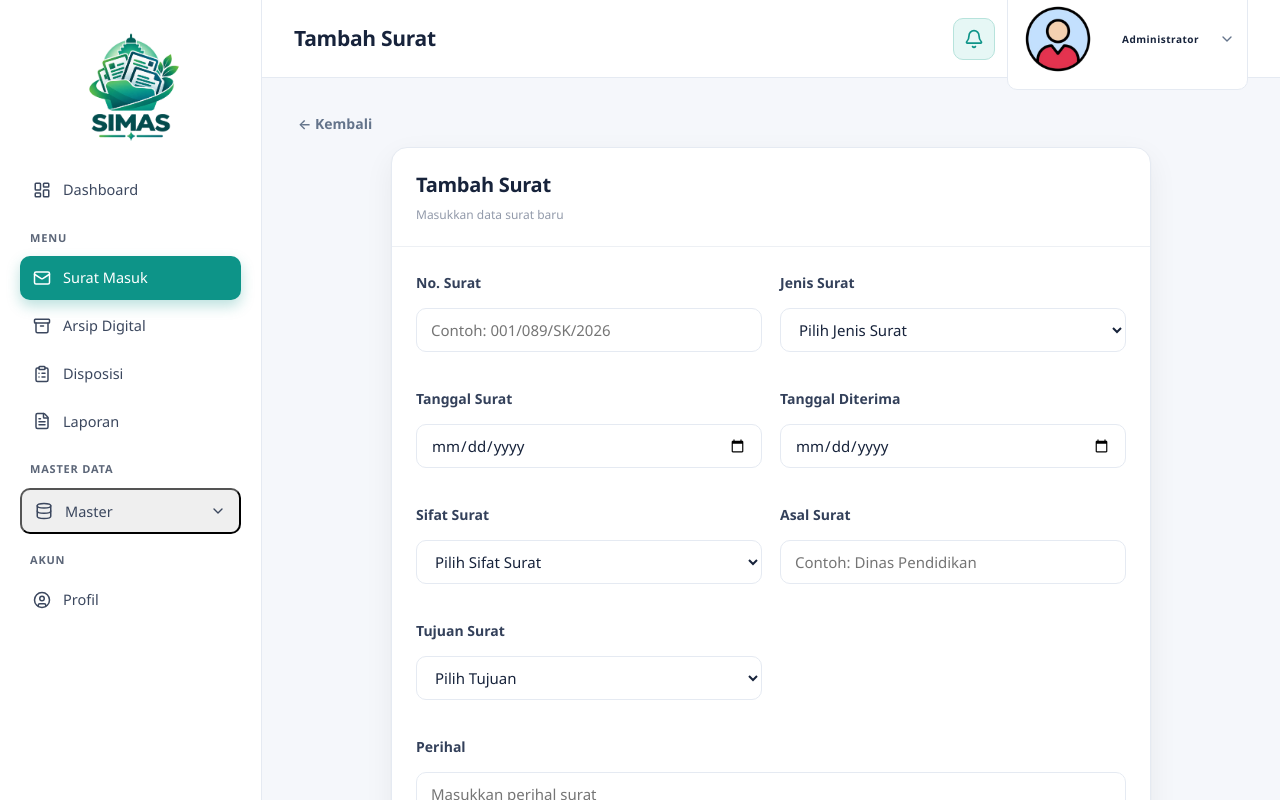
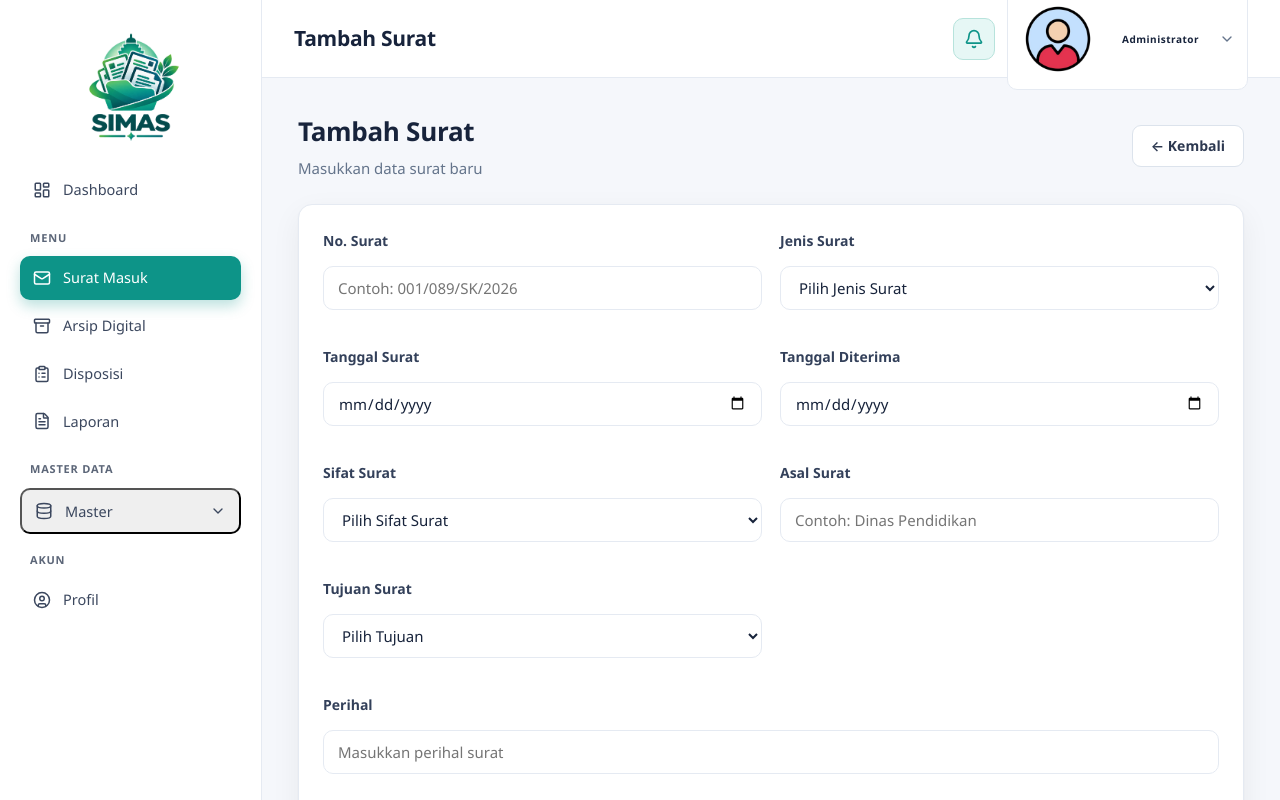
Before and after one commit to Andraaaxyz/simas-fronted, a React app: page /admin/surat-masuk/tambah in a window 1280 px wide. Shown: the top 800 px of the page. Built offline with nearby package versions, Linux system fonts and the light colour scheme; the HTML template or start-up script is replaced by a standard one.

Commit message:
style: use normal full-width page layout for tambah/edit/lihat surat pages

```diff
--- a/src/pages/auth/admin/SuratDetailPage.jsx
+++ b/src/pages/auth/admin/SuratDetailPage.jsx
@@ -37,6 +37,18 @@ function SuratDetailPage() {
 
       <div className="surat-page">
 
+        <div className="surat-header">
+
+          <div>
+
+            <h2>Detail Surat</h2>
+
+            <p>
+              Informasi lengkap surat masuk
+            </p>
+
+          </div>
+
           <button
             className="action-page-back"
             onClick={() => navigate("/admin/surat-masuk")}
@@ -44,21 +56,11 @@ function SuratDetailPage() {
             &larr; Kembali
           </button>
 
+        </div>
+
         <div className="action-page-card">
 
-          <div className="modal-header">
-
-            <div>
-              <h2>Detail Surat</h2>
-
-              <p>
-                Informasi lengkap surat masuk
-              </p>
-            </div>
-
-          </div>
-
-          <div className="detail-content">
+          <div className="detail-content detail-grid">
 
             <div className="detail-row">
               <span>No. Agenda</span>
--- a/src/pages/auth/admin/SuratFormPage.jsx
+++ b/src/pages/auth/admin/SuratFormPage.jsx
@@ -273,18 +273,10 @@ function SuratFormPage() {
 
       <div className="surat-page">
 
-        <button
-          className="action-page-back"
-          onClick={() => navigate("/admin/surat-masuk")}
-        >
-          &larr; Kembali
-        </button>
-
-        <div className="action-page-card">
-
-          <div className="modal-header">
+        <div className="surat-header">
 
           <div>
+
             <h2>
               {isEdit ? "Edit Surat" : "Tambah Surat"}
             </h2>
@@ -294,9 +286,19 @@ function SuratFormPage() {
                 ? "Perbarui data surat"
                 : "Masukkan data surat baru"}
             </p>
+
           </div>
 
+          <button
+            className="action-page-back"
+            onClick={() => navigate("/admin/surat-masuk")}
+          >
+            &larr; Kembali
+          </button>
+
         </div>
+
+        <div className="action-page-card">
 
           <div className="form-content form-2kolom">
 
--- a/src/pages/auth/pengguna/SuratDetailPage.jsx
+++ b/src/pages/auth/pengguna/SuratDetailPage.jsx
@@ -35,6 +35,18 @@ function PenggunaSuratDetailPage() {
 
       <div className="surat-page">
 
+        <div className="surat-header">
+
+          <div>
+
+            <h2>Detail Surat</h2>
+
+            <p>
+              Informasi surat masuk
+            </p>
+
+          </div>
+
           <button
             className="action-page-back"
             onClick={() => navigate("/pengguna/surat-masuk")}
@@ -42,21 +54,11 @@ function PenggunaSuratDetailPage() {
             &larr; Kembali
           </button>
 
+        </div>
+
         <div className="action-page-card">
 
-          <div className="modal-header">
-
-            <div>
-              <h2>Detail Surat</h2>
-
-              <p>
-                Informasi surat masuk
-              </p>
-            </div>
-
-          </div>
-
-          <div className="detail-content">
+          <div className="detail-content detail-grid">
 
             <div className="detail-row">
               <span>No. Agenda</span>
--- a/src/pages/auth/pimpinan/SuratDetailPage.jsx
+++ b/src/pages/auth/pimpinan/SuratDetailPage.jsx
@@ -78,6 +78,18 @@ function PimpinanSuratDetailPage() {
 
       <div className="surat-page">
 
+        <div className="surat-header">
+
+          <div>
+
+            <h2>Detail Surat</h2>
+
+            <p>
+              Informasi dan keputusan surat
+            </p>
+
+          </div>
+
           <button
             className="action-page-back"
             onClick={() => navigate("/pimpinan/surat-masuk")}
@@ -85,21 +97,11 @@ function PimpinanSuratDetailPage() {
             &larr; Kembali
           </button>
 
+        </div>
+
         <div className="action-page-card">
 
-          <div className="modal-header">
-
-            <div>
-              <h2>Detail Surat</h2>
-
-              <p>
-                Informasi dan keputusan surat
-              </p>
-            </div>
-
-          </div>
-
-          <div className="detail-content">
+          <div className="detail-content detail-grid">
 
             <div className="detail-row">
               <span>No. Agenda</span>
--- a/src/styles/global.css
+++ b/src/styles/global.css
@@ -700,12 +700,9 @@ a {
 ============================================ */
 
 .page-content .action-page-card {
-  max-width: 760px;
-  margin: 0 auto;
-
   background: var(--surface);
   border: 1px solid var(--border);
-  border-radius: var(--radius-modal);
+  border-radius: var(--radius);
   box-shadow: var(--shadow);
 
   overflow: hidden;
@@ -716,12 +713,14 @@ a {
   align-items: center;
   gap: 6px;
 
-  margin-bottom: 14px;
+  height: 42px;
+  padding: 0 18px;
 
-  background: none;
-  border: none;
+  background: var(--surface);
+  border: 1px solid var(--border-strong);
+  border-radius: 9px;
 
-  color: var(--muted);
+  color: var(--text-body);
   font-size: 14px;
   font-weight: 600;
 
@@ -731,7 +730,22 @@ a {
 }
 
 .page-content .action-page-back:hover {
+  background: #f9fafb;
   color: var(--primary);
+}
+
+/* SUSUNAN DETAIL 2 KOLOM (KIRI - KANAN) */
+
+.page-content .detail-grid {
+  display: grid;
+  grid-template-columns: 1fr 1fr;
+  gap: 0 32px;
+}
+
+@media (max-width: 720px) {
+  .page-content .detail-grid {
+    grid-template-columns: 1fr;
+  }
 }
 
 .page-content .modal-header h2,
```
Lines whose indentation alone changed are shown as unchanged.
